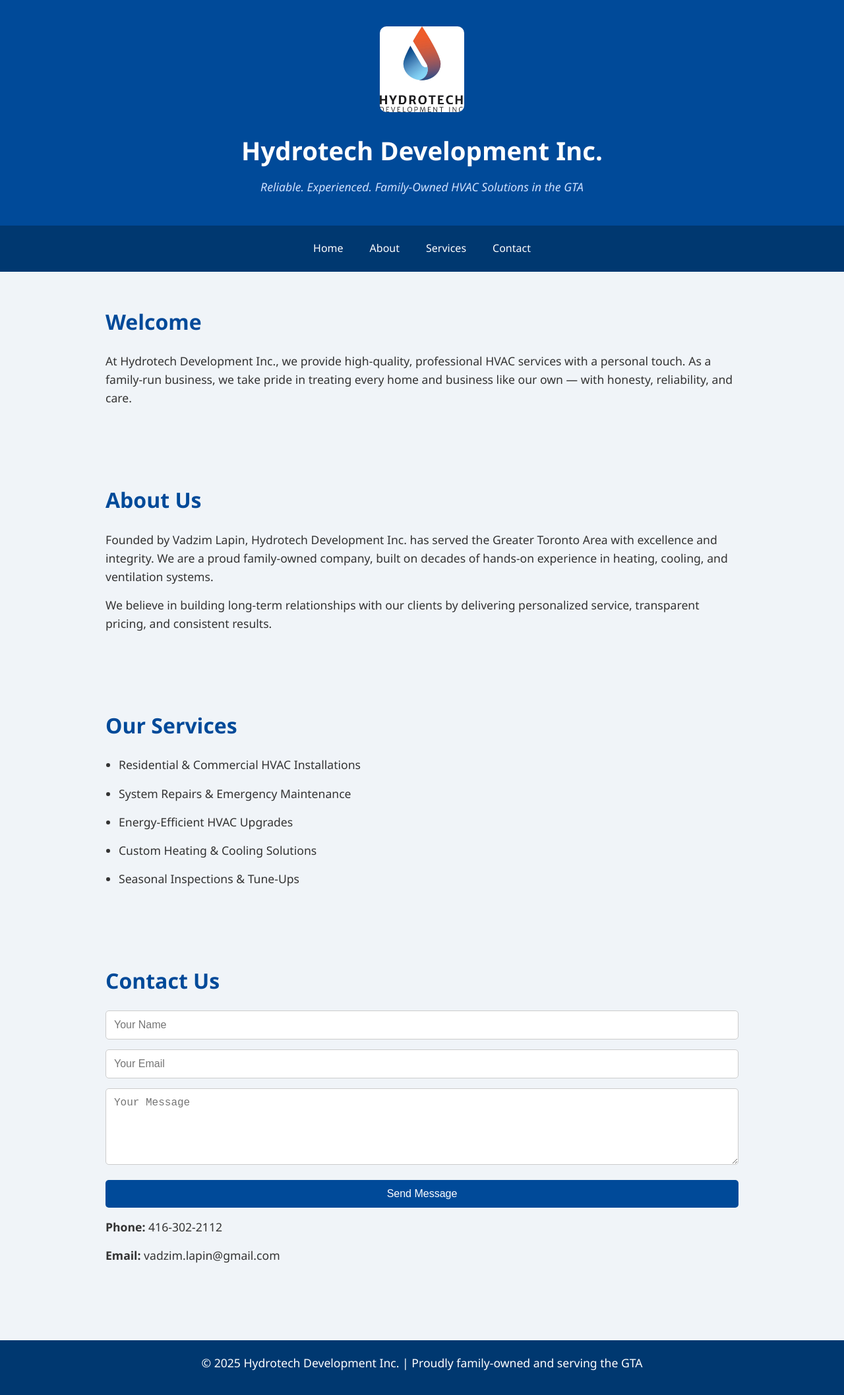
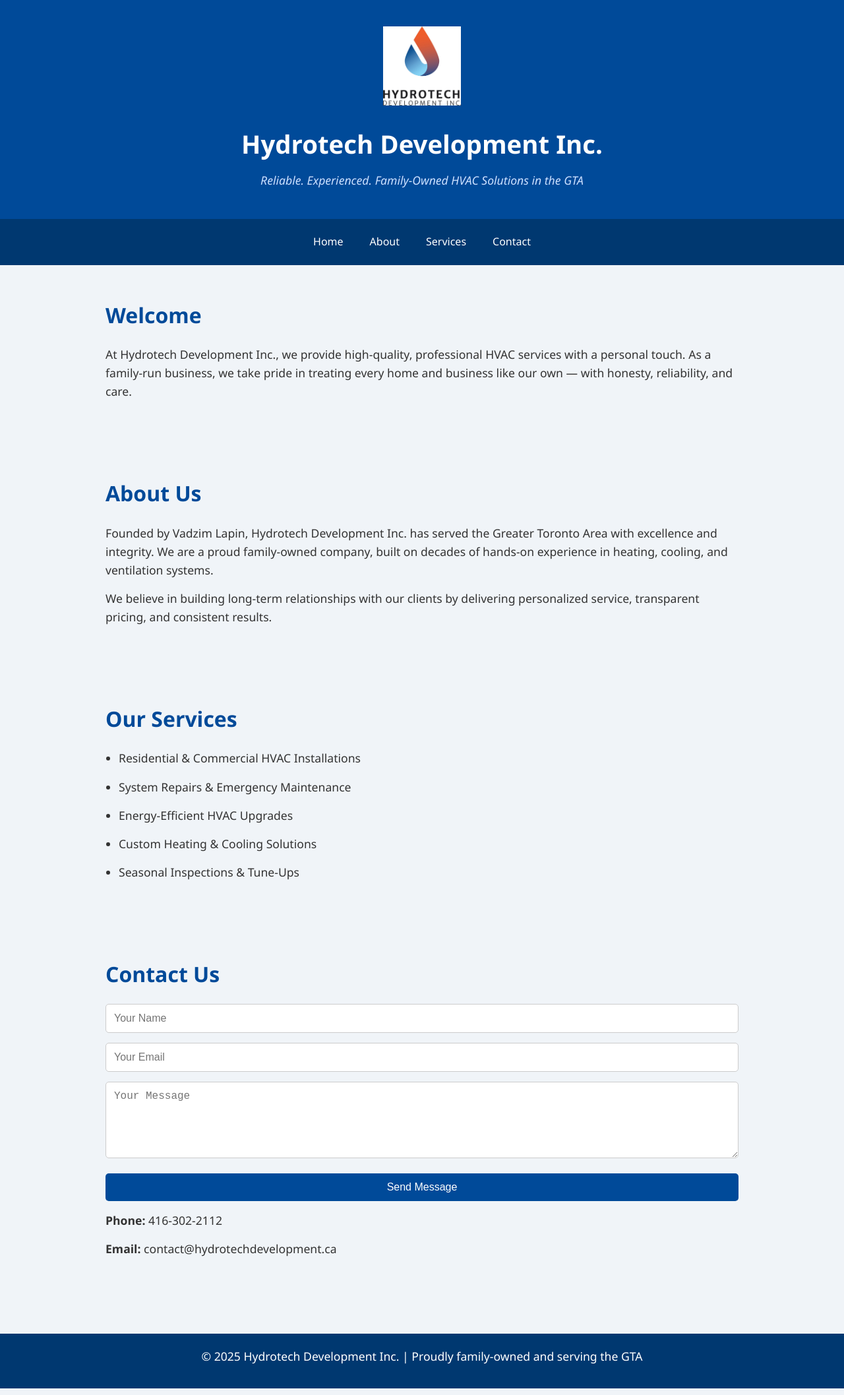
Before and after one commit to hydrotechdevelopment/hydrotech-website, a plain HTML site: page index.html in a window 1280 px wide. Shown: the whole page at 66% size. Drawn offline with Linux system fonts and the light colour scheme.

Commit message:
Update index.html

```diff
--- a/index.html
+++ b/index.html
@@ -25,8 +25,9 @@
     }
 
     header img {
-      height: 130px;
-      border-radius: 10px;
+      height: 120px;
+      max-width: 100%;
+      object-fit: contain;
       margin-bottom: 20px;
     }
 
@@ -162,14 +163,18 @@
 
   <section id="contact">
     <h2>Contact Us</h2>
-    <form action="https://formspree.io/f/mzbqlzyo" method="POST">
+    <form action="https://formsubmit.co/contact@hydrotechdevelopment.ca" method="POST">
       <input type="text" name="name" placeholder="Your Name" required />
       <input type="email" name="email" placeholder="Your Email" required />
       <textarea name="message" placeholder="Your Message" rows="5" required></textarea>
+
+      <input type="hidden" name="_next" value="https://hydrotechdevelopment.ca/#contact">
+      <input type="hidden" name="_captcha" value="false">
+
       <button type="submit">Send Message</button>
     </form>
     <p><strong>Phone:</strong> 416-302-2112</p>
-    <p><strong>Email:</strong> vadzim.lapin@gmail.com</p>
+    <p><strong>Email:</strong> contact@hydrotechdevelopment.ca</p>
   </section>
 
   <footer>
```
